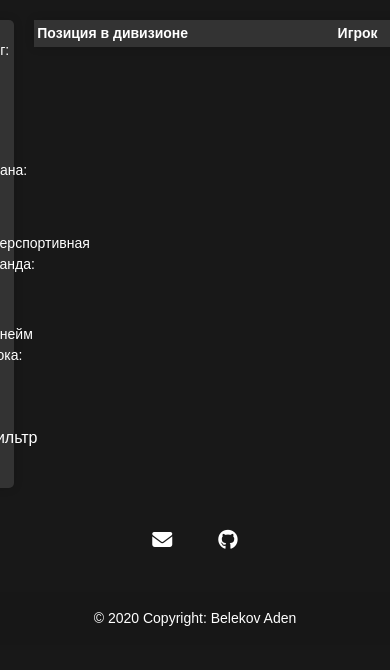
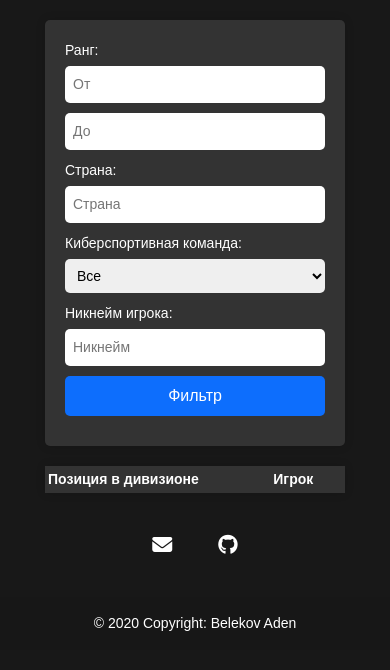
Before and after one commit to Belekov-Aden/LeadboardDota2, a FastAPI app: template templates/main/main.html in a window 390 px wide; the page is wider, and only the part inside the window is pictured. Shown: the part 149-819 px from the top of that part. Run offline with FastAPI, Linux system fonts and the light colour scheme; the template is opened without the code that fills it, so the values that code supplies are empty; some libraries are stand-ins or nearby versions.

Commit message:
fix css for mobile

```diff
--- a/static/css/style.css
+++ b/static/css/style.css
@@ -6,6 +6,7 @@ body {
     padding: 0;
     font-size: 14px;
 }
+
 
 .tables_filters {
     display: flex;
@@ -24,6 +25,7 @@ body {
     padding: 20px;
     border-radius: 5px;
     box-shadow: 0 0 10px rgba(0, 0, 0, 0.15);
+    min-width: 300px
 }
 
 .filters label {
@@ -42,7 +44,7 @@ body {
     width: 32%;
     border-collapse: collapse;
     font-size: 1em;
-    min-width: 400px;
+    min-width: 300px;
     box-shadow: 0 0 10px rgba(0, 0, 0, 0.15);
 }
 
@@ -93,3 +95,23 @@ body {
 .footer a:hover {
     color: lightgray !important;
 }
+
+
+/* Стили для мобильных устройств */
+@media (max-width: 768px) {
+    .tables_filters {
+        flex-direction: column;
+        align-items: center;
+    }
+}
+
+/* Стили для более крупных экранов */
+@media (min-width: 769px) {
+    .filters {
+        max-width: 30%;
+    }
+
+    .tables_own {
+        max-width: 32%;
+    }
+}
--- a/test.py
+++ b/test.py
@@ -39,7 +39,7 @@ def write_data():
 
 
 def scheduler_thread():
-    schedule.every().day.at("20:28").do(write_data)
+    schedule.every().day.at("22:54").do(write_data)
     while True:
         schedule.run_pending()
         time.sleep(1)
```
